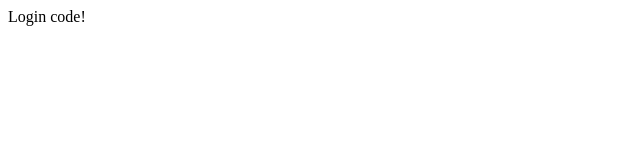
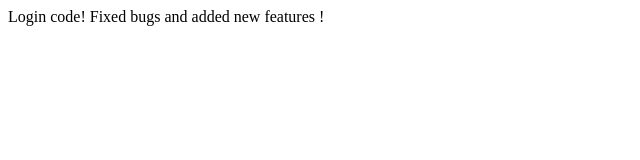
Before and after one commit to krysczajkowski/mysecondapp, a plain HTML site: page login.html in a window 1280 px wide. Shown: the whole page, without its empty margins (0-640 px from the left). Drawn offline with Linux system fonts and the light colour scheme.

Commit message:
Fixed a bug and added new features
I did this because of issune #1

```diff
--- a/login.html
+++ b/login.html
@@ -8,5 +8,7 @@
 </head>
 <body>
     Login code!
+
+    Fixed bugs and added new features !
 </body>
 </html>
```
